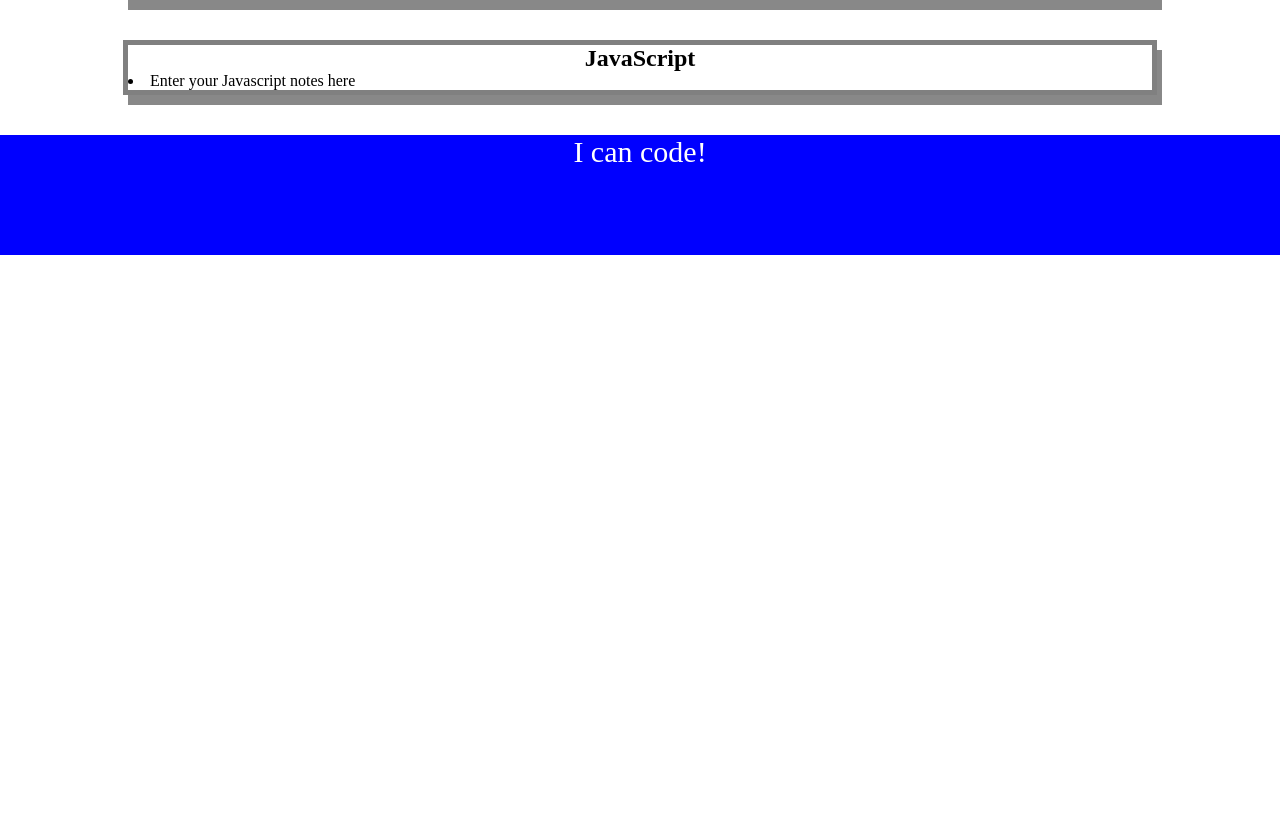
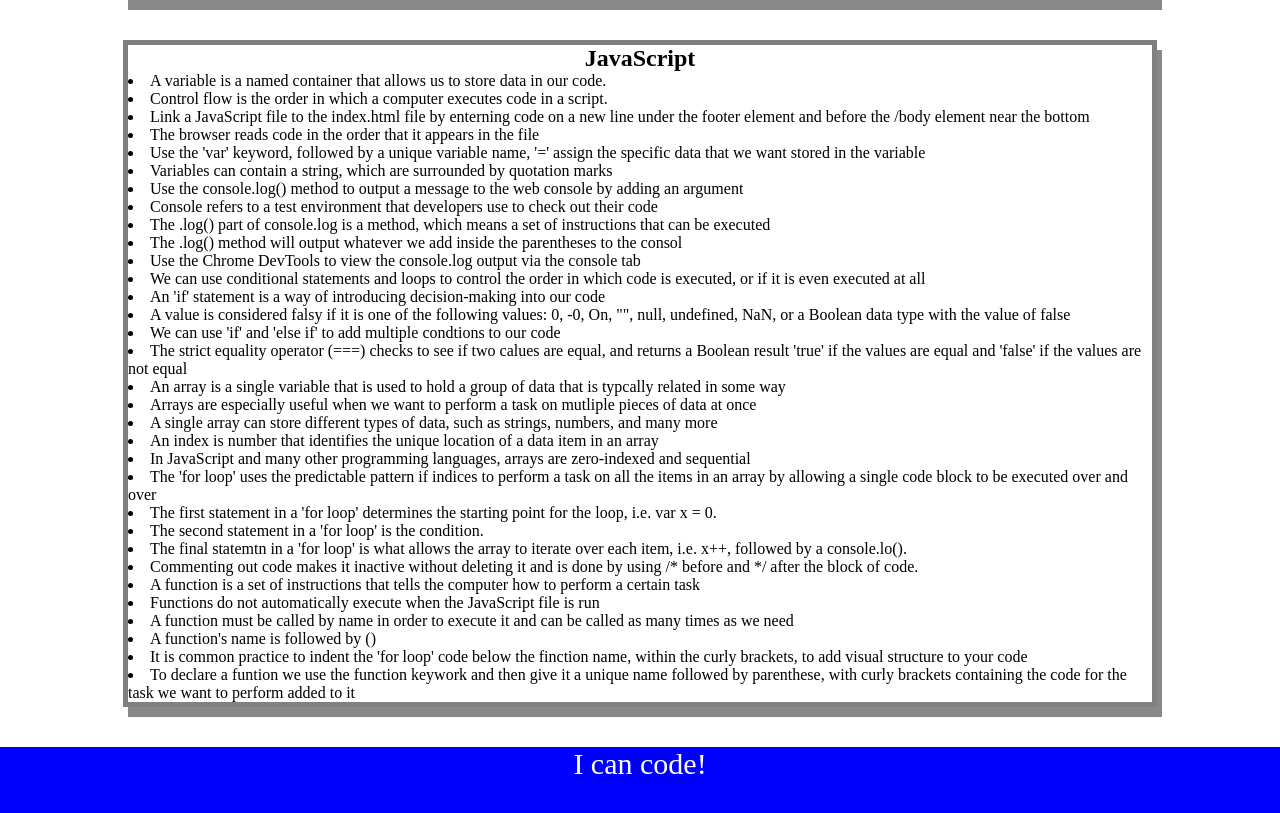
Before and after one commit to dsoda86/prework-study-guide, a plain HTML site: page index.html in a window 1280 px wide. Shown: the part 1755-2568 px from the top of the page. Before the commit the page ends 2010 px from the top, so only its background shows below. Drawn offline with Linux system fonts and the light colour scheme.

Commit message:
added updated JavaScript code to script.js file and JavaScript notes to HTML

```diff
--- a/assets/script.js
+++ b/assets/script.js
@@ -1,19 +1,27 @@
 var topics = ['HTML', 'CSS', 'Git', 'JavaScript'];
+var randomTopic = topics[Math.floor(Math.random() * topics.length)];
 
+function listTopics() {
   for(var x = 0; x < topics.length; x++) {
-  console.log(topics[x])
+    console.log(topics[x]);
+  }
 }
 
-/*
-if (topic === 'HTML') {
+function selectTopic() {
+  if (randomTopic === 'HTML') {
     console.log("Let's Study HTML!");
-} else if (topic === 'CSS') {
+  } else if (randomTopic === 'CSS') {
     console.log("Let's Study CSS!");
-} else if (topic === 'Git') {
+  } else if (randomTopic === 'Git') {
     console.log("Let's Study Git!");
-} else if (topic === 'JavaScript') {
+  } else if (randomTopic === 'JavaScript') {
     console.log("Let's Study JavaScript!");
   } else {
     console.log('Please try again!');
   }
-*/
+}
+
+console.log('Here are the topics we learned through Prework');
+listTopics()
+console.log('Which topic should we study first?');
+selectTopic()
--- a/index.html
+++ b/index.html
@@ -111,7 +111,39 @@
       <section class="card" id="javascript-section">
         <h2>JavaScript</h2>
         <u1>
-          <li>Enter your Javascript notes here</li>
+          <li>A variable is a named container that allows us to store data in our code.</li>
+          <li>Control flow is the order in which a computer executes code in a script.</li>
+          <li>Link a JavaScript file to the index.html file by enterning code on a new line under the footer element and before the /body element near the bottom</li>
+          <li>The browser reads code in the order that it appears in the file</li>
+          <li>Use the 'var' keyword, followed by a unique variable name, '=' assign the specific data that we want stored in the variable</li>
+          <li>Variables can contain a string, which are surrounded by quotation marks</li>
+          <li>Use the console.log() method to output a message to the web console by adding an argument</li>
+          <li>Console refers to a test environment that developers use to check out their code</li>
+          <li>The .log() part of console.log is a method, which means a set of instructions that can be executed</li>
+          <li>The .log() method will output whatever we add inside the parentheses to the consol</li>
+          <li>Use the Chrome DevTools to view the console.log output via the console tab</li>
+          <li>We can use conditional statements and loops to control the order in which code is executed, or if it is even executed at all</li>
+          <li>An 'if' statement is a way of introducing decision-making into our code</li>
+          <li>A value is considered falsy if it is one of the following values: 0, -0, On, "", null, undefined, NaN, or a Boolean data type with the value of false</li>
+          <li>We can use 'if' and 'else if' to add multiple condtions to our code</li>
+          <li>The strict equality operator (===) checks to see if two calues are equal, and returns a Boolean result 'true' if the values are equal and 'false' if the values are not equal</li>
+          <li>An array is a single variable that is used to hold a group of data that is typcally related in some way</li>
+          <li>Arrays are especially useful when we want to perform a task on mutliple pieces of data at once</li>
+          <li>A single array can store different types of data, such as strings, numbers, and many more</li>
+          <li>An index is number that identifies the unique location of a data item in an array</li>
+          <li>In JavaScript and many other programming languages, arrays are zero-indexed and sequential</li>
+          <li>The 'for loop' uses the predictable pattern if indices to perform a task on all the items in an array by allowing a single code block to be executed over and over</li>
+          <li>The first statement in a 'for loop' determines the starting point for the loop, i.e. var x = 0.</li>
+          <li>The second statement in a 'for loop' is the condition.</li>
+          <li>The final statemtn in a 'for loop' is what allows the array to iterate over each item, i.e. x++, followed by a console.lo().</li>
+          <li>Commenting out code makes it inactive without deleting it and is done by using /* before and */ after the block of code.</li>
+          <li>A function is a set of instructions that tells the computer how to perform a certain task</li>
+          <li>Functions do not automatically execute when the JavaScript file is run</li>
+          <li>A function must be called by name in order to execute it and can be called as many times as we need</li>
+          <li>A function's name is followed by ()</li>
+          <li>It is common practice to indent the 'for loop' code below the finction name, within the curly brackets, to add visual structure to your code</li>
+          <li>To declare a funtion we use the function keywork and then give it a unique name followed by parenthese, with curly brackets containing the code for the task we want to perform added to it</li>
+
         </u1>
       </section>
 
```
Lines whose indentation alone changed are shown as unchanged.
